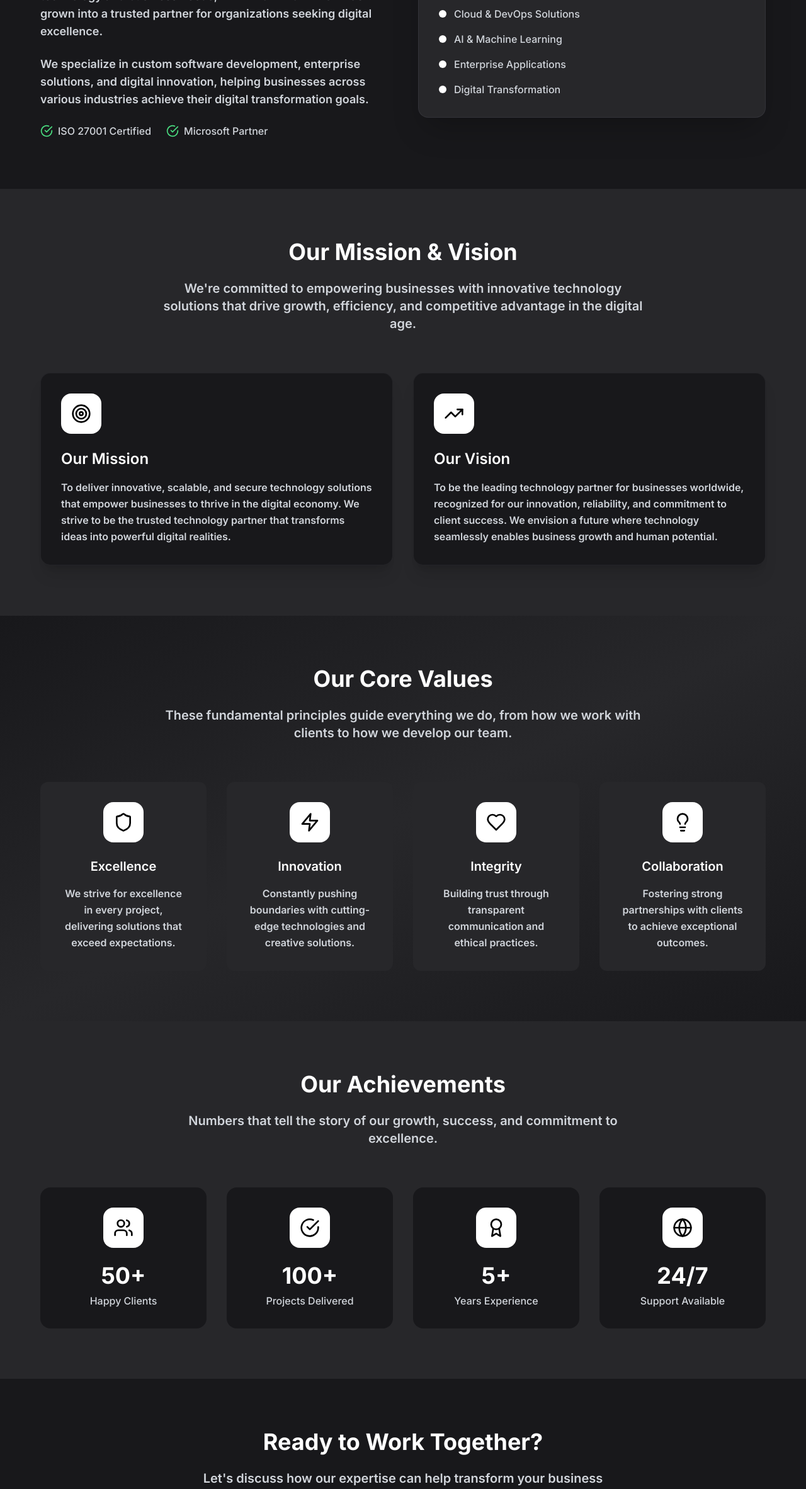
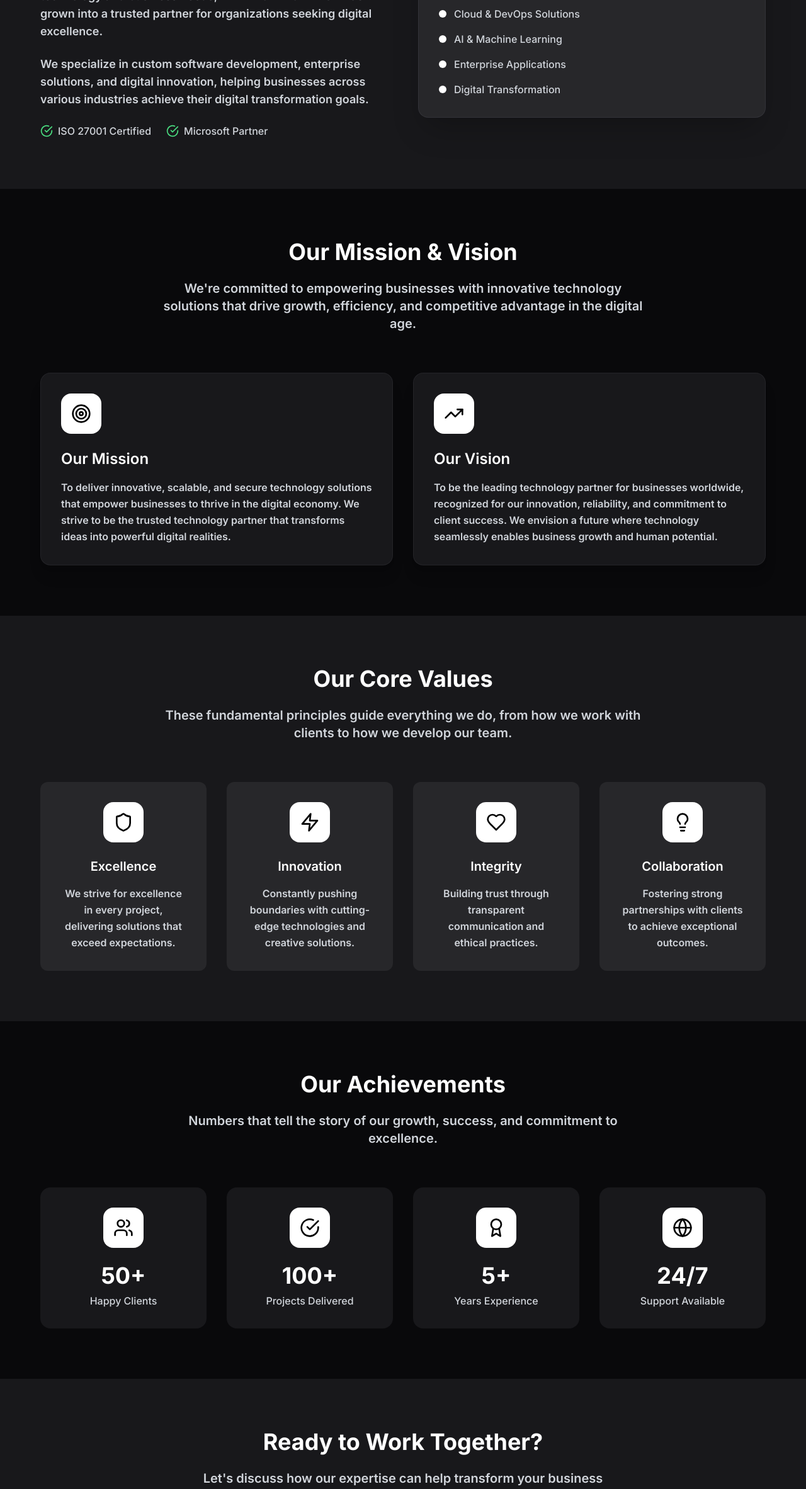
Before and after one commit to Nikitayadav4048/AIINTEGRATORTECH, a Next.js app: page /about in a window 1280 px wide. Shown: the part 628-2993 px from the top of the page at 63% size. Built offline with nearby package versions, Linux system fonts and the light colour scheme.

Commit message:
Update to zebra pattern with two zinc shades

```diff
--- a/app/about/page.tsx
+++ b/app/about/page.tsx
@@ -139,7 +139,7 @@ export default function AboutPage() {
       </section>
 
       {/* Mission & Vision */}
-      <section className="py-20 bg-zinc-800">
+      <section className="py-20 bg-zinc-950">
         <div className="container mx-auto px-4">
           <motion.div
             initial={{ opacity: 0, y: 30 }}
@@ -198,7 +198,7 @@ export default function AboutPage() {
       </section>
 
       {/* Core Values */}
-      <section className="py-20 bg-gradient-to-br from-zinc-900 via-zinc-800 to-zinc-900">
+      <section className="py-20 bg-zinc-900">
         <div className="container mx-auto px-4">
           <motion.div
             initial={{ opacity: 0, y: 30 }}
@@ -237,7 +237,7 @@ export default function AboutPage() {
       </section>
 
       {/* Achievements */}
-      <section className="py-20 bg-gray-800">
+      <section className="py-20 bg-zinc-950">
         <div className="container mx-auto px-4">
           <motion.div
             initial={{ opacity: 0, y: 30 }}
@@ -278,7 +278,7 @@ export default function AboutPage() {
       </section>
 
       {/* CTA Section */}
-      <section className="py-20 bg-gray-900">
+      <section className="py-20 bg-zinc-900">
         <div className="container mx-auto px-4 text-center">
           <motion.div
             initial={{ opacity: 0, y: 30 }}
```
